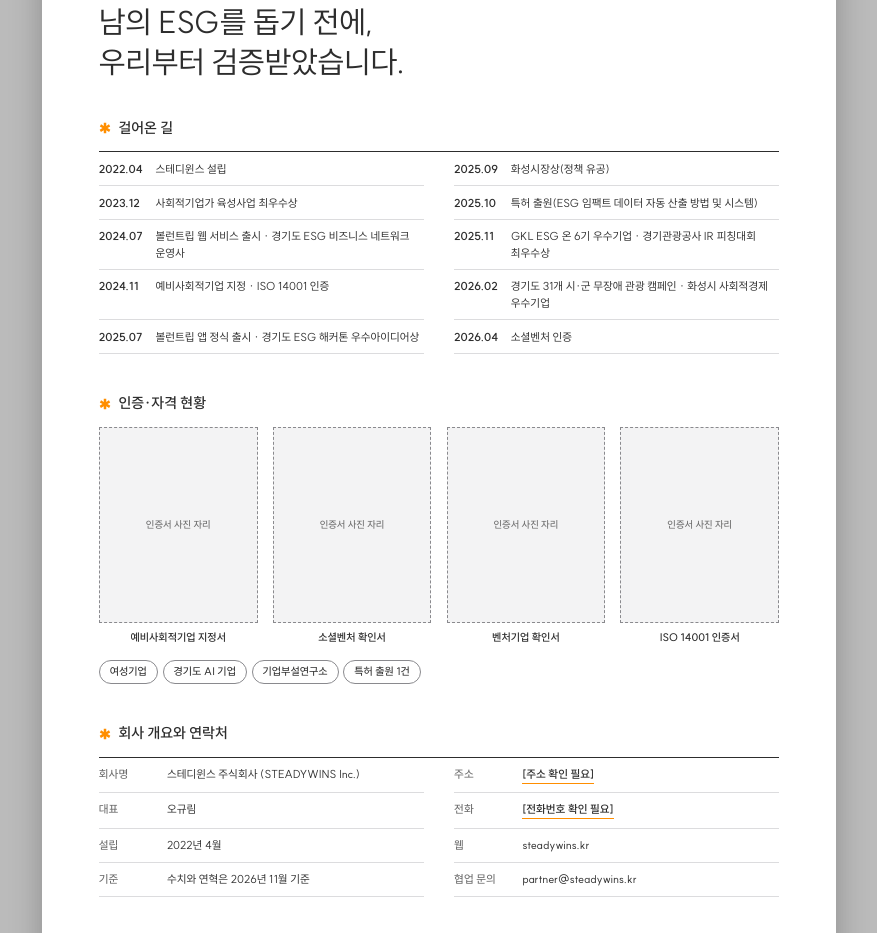
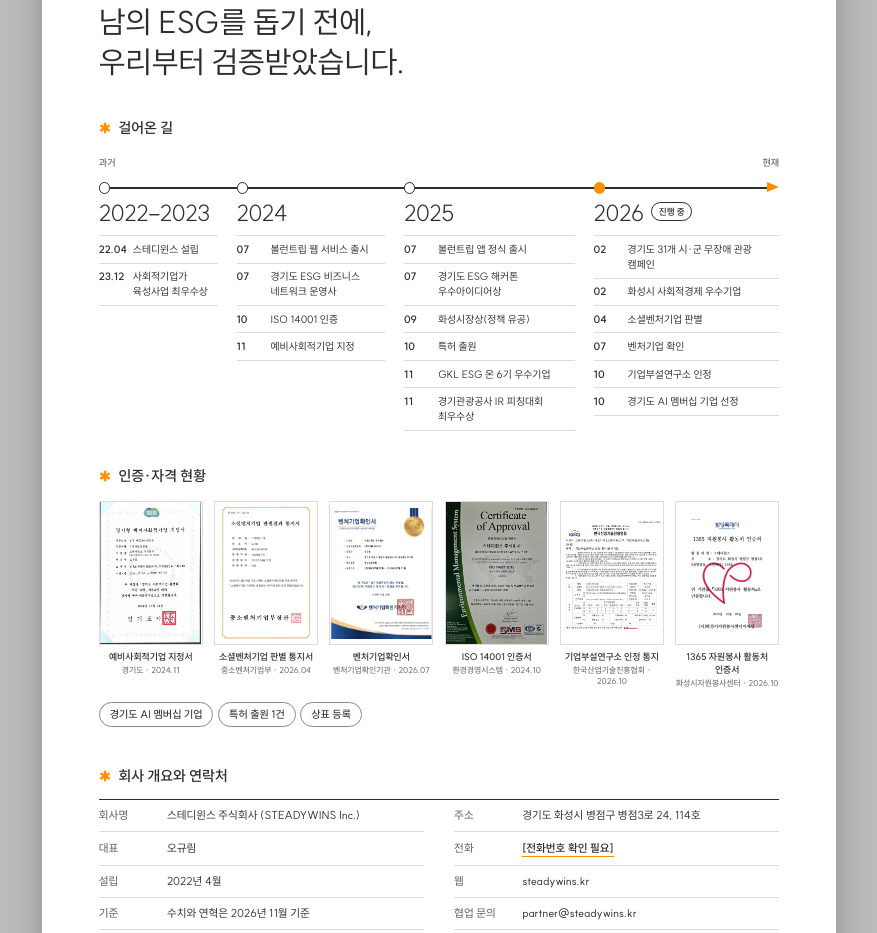
Before and after one commit to swins-personal/QBox, a plain HTML site: page company-brochure/brochure.html in a window 1280 px wide. Shown: the part 4754-5687 px from the top of the page, without its empty margins (201-1078 px from the left). Drawn offline with Linux system fonts and the light colour scheme.

Commit message:
Brochure: timeline history, certificate images, vision on back cover
Co-Authored-By: Claude Fable 5.2 <noreply@anthropic.com>
Claude-Session: https://claude.ai/code/session_019eJAe6SaGk51vE5iTkwKkb

```diff
--- a/company-brochure/brochure.html
+++ b/company-brochure/brochure.html
@@ -190,7 +190,7 @@ img{display:block}
 .cert span{font-size:8pt;margin-top:1.8mm}
 .chips span{font-size:8pt;padding:1.3mm 2.6mm}
 .co{margin-top:3mm;display:grid;grid-template-columns:1fr 1fr;column-gap:8mm;border-top:.35mm solid var(--ink)}
-.co div{display:grid;grid-template-columns:18mm 1fr;padding:2.2mm 0;border-bottom:.25mm solid var(--line);font-size:8.4pt;line-height:1.5}
+.co div{display:grid;grid-template-columns:18mm 1fr;padding:1.9mm 0;border-bottom:.25mm solid var(--line);font-size:8.4pt;line-height:1.5}
 .co i{font-style:normal;color:var(--muted);font-weight:500}
 .back .bottom{grid-template-columns:1fr auto}
 .back .web{font-size:8.6pt;font-weight:500;text-align:right;line-height:1.6}
@@ -251,6 +251,31 @@ img{display:block}
 .head h2{margin-top:0}
 .head{margin-top:9mm}
 .more{margin-top:6mm}
+
+
+/* 5쪽: 과거에서 현재로 가는 연혁 */
+.tline{position:relative;margin-top:4mm;display:grid;grid-template-columns:.8fr 1fr 1.15fr 1.25fr;column-gap:5mm;padding-top:7mm}
+.tline .axis{position:absolute;left:0;right:0;top:0;display:flex;justify-content:space-between;font-size:7.2pt;font-weight:600;color:var(--muted)}
+.tline::before{content:"";position:absolute;left:0;right:3mm;top:8.5mm;height:.4mm;background:var(--ink)}
+.tline::after{content:"";position:absolute;right:0;top:7.2mm;border-left:3.4mm solid var(--orange);border-top:1.5mm solid transparent;border-bottom:1.5mm solid transparent}
+.tl{position:relative;padding-top:5mm}
+.tl .dot{position:absolute;left:0;top:.2mm;width:3mm;height:3mm;border-radius:50%;background:#fff;border:.5mm solid var(--ink)}
+.tl.now .dot{background:var(--orange);border-color:var(--orange)}
+.tl .yr{font-size:17pt;font-weight:300;line-height:1.2;letter-spacing:-.02em}
+.tl .yr span{font-size:6.8pt;font-weight:600;letter-spacing:0;margin-left:2mm;padding:.8mm 1.8mm;border:.25mm solid var(--ink);border-radius:10mm;vertical-align:1.6mm}
+.tl ul{list-style:none;margin-top:2mm;border-top:.25mm solid var(--line)}
+.tl li{display:grid;grid-template-columns:9mm 1fr;font-size:7.8pt;line-height:1.45;padding:1.5mm 0;border-bottom:.25mm solid var(--line)}
+.tl li i{font-style:normal;font-weight:700}
+/* 5쪽: 인증서 사진 */
+.certs{grid-template-columns:repeat(6,1fr);gap:3mm;margin-top:3.5mm}
+.cert .ci{height:38mm;border:.25mm solid var(--line);background:#fff;display:flex;align-items:center;justify-content:center;overflow:hidden}
+.cert .ci img{max-width:100%;max-height:100%}
+.cert span{font-size:7pt;line-height:1.35;margin-top:1.6mm}
+.cert span small{display:block;font-size:6.2pt;font-weight:500;color:var(--muted);margin-top:.4mm}
+.chips{margin-top:3.5mm}
+/* 6쪽 */
+.back .bv{font-size:12.5pt;line-height:1.6;font-weight:400;text-align:center;margin-top:9mm}
+.back .slogan{margin-top:5mm;font-size:13pt}
 
 /* 접지 대지(인쇄용 터잡기) */
 body.impose{background:#fff}
@@ -457,32 +482,45 @@ body.impose .page{page-break-after:auto;break-after:auto;flex:none}
     </div>
 
     <div class="sec" style="margin-top:9mm">걸어온 길</div>
-    <div class="hist">
-      <div><i>2022.04</i><span>스테디윈스 설립</span></div>
-      <div><i>2025.09</i><span>화성시장상(정책 유공)</span></div>
-      <div><i>2023.12</i><span>사회적기업가 육성사업 최우수상</span></div>
-      <div><i>2025.10</i><span>특허 출원(ESG 임팩트 데이터 자동 산출 방법 및 시스템)</span></div>
-      <div><i>2024.07</i><span>볼런트립 웹 서비스 출시 · 경기도 ESG 비즈니스 네트워크 운영사</span></div>
-      <div><i>2025.11</i><span>GKL ESG 온 6기 우수기업 · 경기관광공사 IR 피칭대회 최우수상</span></div>
-      <div><i>2024.11</i><span>예비사회적기업 지정 · ISO 14001 인증</span></div>
-      <div><i>2026.02</i><span>경기도 31개 시·군 무장애 관광 캠페인 · 화성시 사회적경제 우수기업</span></div>
-      <div><i>2025.07</i><span>볼런트립 앱 정식 출시 · 경기도 ESG 해커톤 우수아이디어상</span></div>
-      <div><i>2026.04</i><span>소셜벤처 인증</span></div>
+    <div class="tline">
+      <div class="axis"><span>과거</span><span>현재</span></div>
+      <div class="tl">
+        <div class="dot"></div>
+        <div class="yr">2022–2023</div>
+        <ul><li><i>22.04</i>스테디윈스 설립</li><li><i>23.12</i>사회적기업가 육성사업 최우수상</li></ul>
+      </div>
+      <div class="tl">
+        <div class="dot"></div>
+        <div class="yr">2024</div>
+        <ul><li><i>07</i>볼런트립 웹 서비스 출시</li><li><i>07</i>경기도 ESG 비즈니스 네트워크 운영사</li><li><i>10</i>ISO 14001 인증</li><li><i>11</i>예비사회적기업 지정</li></ul>
+      </div>
+      <div class="tl">
+        <div class="dot"></div>
+        <div class="yr">2025</div>
+        <ul><li><i>07</i>볼런트립 앱 정식 출시</li><li><i>07</i>경기도 ESG 해커톤 우수아이디어상</li><li><i>09</i>화성시장상(정책 유공)</li><li><i>10</i>특허 출원</li><li><i>11</i>GKL ESG 온 6기 우수기업</li><li><i>11</i>경기관광공사 IR 피칭대회 최우수상</li></ul>
+      </div>
+      <div class="tl now">
+        <div class="dot"></div>
+        <div class="yr">2026<span>진행 중</span></div>
+        <ul><li><i>02</i>경기도 31개 시·군 무장애 관광 캠페인</li><li><i>02</i>화성시 사회적경제 우수기업</li><li><i>04</i>소셜벤처기업 판별</li><li><i>07</i>벤처기업 확인</li><li><i>10</i>기업부설연구소 인정</li><li><i>10</i>경기도 AI 멤버십 기업 선정</li></ul>
+      </div>
     </div>
 
-    <div class="sec" style="margin-top:10mm">인증·자격 현황</div>
+    <div class="sec" style="margin-top:9mm">인증·자격 현황</div>
     <div class="certs">
-      <div class="cert"><div class="slot">인증서 사진 자리</div><span>예비사회적기업 지정서</span></div>
-      <div class="cert"><div class="slot">인증서 사진 자리</div><span>소셜벤처 확인서</span></div>
-      <div class="cert"><div class="slot">인증서 사진 자리</div><span>벤처기업 확인서</span></div>
-      <div class="cert"><div class="slot">인증서 사진 자리</div><span>ISO 14001 인증서</span></div>
+      <div class="cert"><div class="ci"><img src="assets/cert-presocial.jpg" alt="예비사회적기업 지정서"></div><span>예비사회적기업 지정서<small>경기도 · 2024.11</small></span></div>
+      <div class="cert"><div class="ci"><img src="assets/cert-social.jpg" alt="소셜벤처기업 판별 통지서"></div><span>소셜벤처기업 판별 통지서<small>중소벤처기업부 · 2026.04</small></span></div>
+      <div class="cert"><div class="ci"><img src="assets/cert-venture.jpg" alt="벤처기업확인서"></div><span>벤처기업확인서<small>벤처기업확인기관 · 2026.07</small></span></div>
+      <div class="cert"><div class="ci"><img src="assets/cert-iso.jpg" alt="ISO 14001 인증서"></div><span>ISO 14001 인증서<small>환경경영시스템 · 2024.10</small></span></div>
+      <div class="cert"><div class="ci"><img src="assets/cert-lab.jpg" alt="기업부설연구소 인정 통지"></div><span>기업부설연구소 인정 통지<small>한국산업기술진흥협회 · 2026.10</small></span></div>
+      <div class="cert"><div class="ci"><img src="assets/cert-1365.jpg" alt="1365 자원봉사 활동처 인증서"></div><span>1365 자원봉사 활동처 인증서<small>화성시자원봉사센터 · 2026.10</small></span></div>
     </div>
-    <div class="chips"><span>여성기업</span><span>경기도 AI 기업</span><span>기업부설연구소</span><span>특허 출원 1건</span></div>
+    <div class="chips"><span>경기도 AI 멤버십 기업</span><span>특허 출원 1건</span><span>상표 등록</span></div>
 
     <div class="sec" style="margin-top:10mm">회사 개요와 연락처</div>
     <div class="co">
       <div><i>회사명</i><span>스테디윈스 주식회사 (STEADYWINS Inc.)</span></div>
-      <div><i>주소</i><span class="todo">[주소 확인 필요]</span></div>
+      <div><i>주소</i><span>경기도 화성시 병점구 병점3로 24, 114호</span></div>
       <div><i>대표</i><span>오규림</span></div>
       <div><i>전화</i><span class="todo">[전화번호 확인 필요]</span></div>
       <div><i>설립</i><span>2022년 4월</span></div>
@@ -498,6 +536,7 @@ body.impose .page{page-break-after:auto;break-after:auto;flex:none}
 <section class="page back" data-p="6">
   <div class="center">
     <img src="assets/steadywins-ko-inc.svg" alt="스테디윈스 STEADYWINS INC">
+    <p class="bv">우리가 살고 싶은<br>재밌는 도시, 따뜻한 사회, 차가운 지구 만들기.</p>
     <p class="slogan" lang="en">Leave it better.</p>
   </div>
   <div class="pad">
```
Also changed, not shown: company-brochure/assets/cert-1365.jpg (added), company-brochure/assets/cert-iso.jpg (added), company-brochure/assets/cert-lab.jpg (added), company-brochure/assets/cert-presocial.jpg (added), company-brochure/assets/cert-social.jpg (added), company-brochure/assets/cert-venture.jpg (added), company-brochure/preview/inner.png, company-brochure/preview/p5.png, company-brochure/preview/p6.png, 2 other files.
